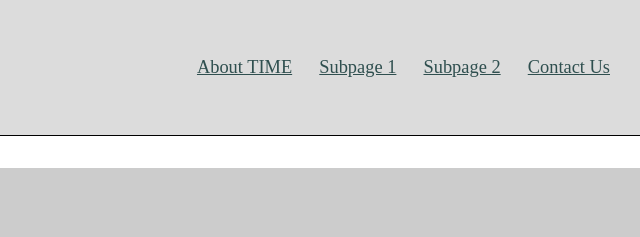
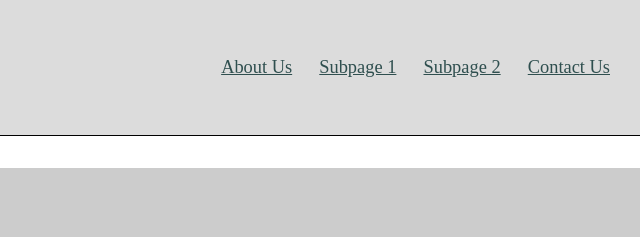
Before and after one commit to blizzardengle/keers-wdd-130, a plain HTML site: page index.html in a window 1280 px wide. Shown: the top 237 px of the page, 640-1280 px from the left. Drawn offline with Linux system fonts and the light colour scheme; placeholder pictures from the web are drawn by us.

Commit message:
home page: fixed nav link
And you can type a longer commit message...

```diff
--- a/index.html
+++ b/index.html
@@ -19,7 +19,7 @@
             <ul>
                 <li>
                     <a href="about.html">
-                        About TIME
+                        About Us
                     </a>
                 </li>
                 <li>
```
